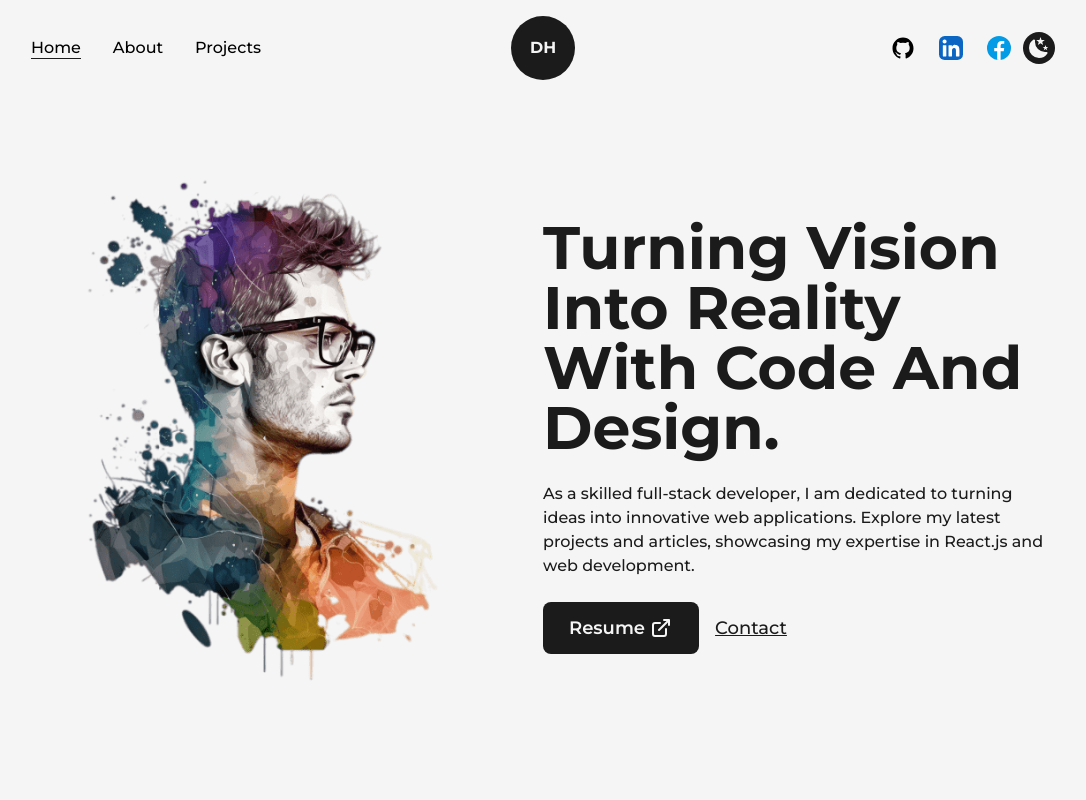
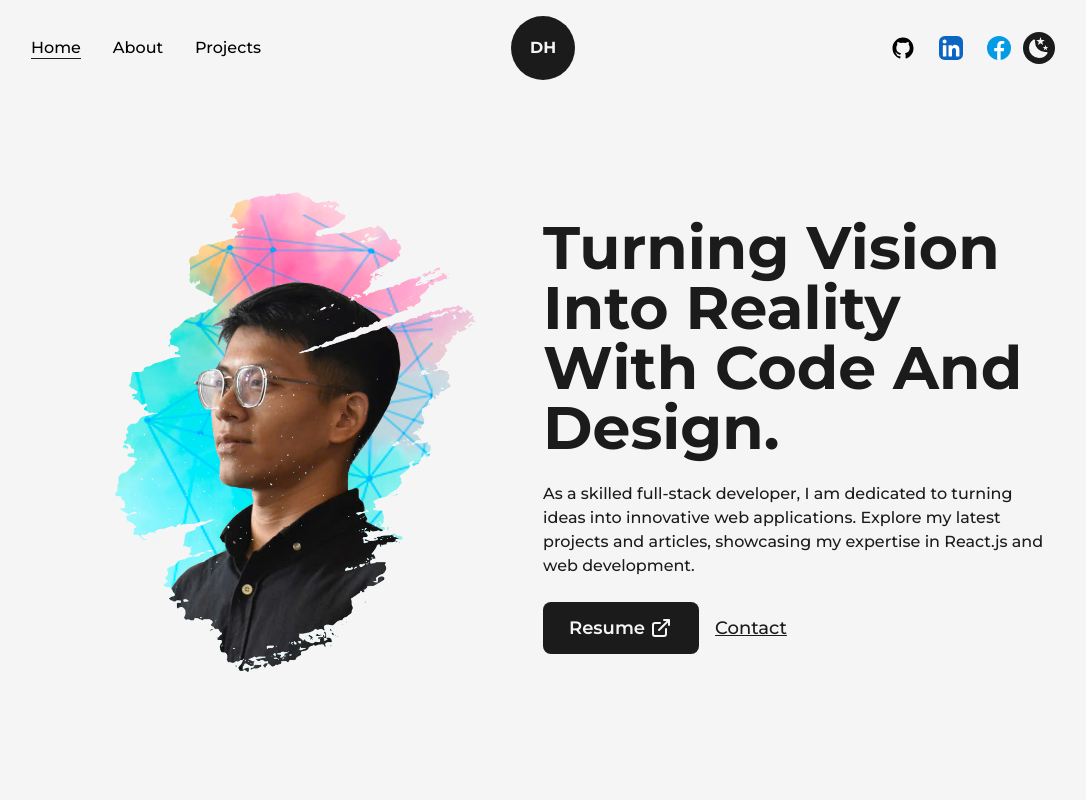
Before and after one commit to davidhuynhgit/profile, a Next.js app: page / in a window 1280 px wide. Shown: the top 800 px of the page, without its empty margins (97-1183 px from the left). Built offline with nearby package versions, Linux system fonts and the light colour scheme.

Commit message:
Update profile photos

```diff
--- a/src/pages/about.js
+++ b/src/pages/about.js
@@ -78,7 +78,7 @@ const about = () => {
               <Image
                 src={profilePic}
                 alt="David"
-                className="relative w-full h-auto rounded-2xl z-1 bg-circularLight"
+                className="relative w-full h-auto rounded-2xl z-1 bg-radial"
                 priority
                 sizes="(max-width: 768px) 100vw, (max-width: 1200px) 50vw, 33vw"
               />
--- a/src/pages/index.js
+++ b/src/pages/index.js
@@ -3,7 +3,7 @@ import Image from 'next/image'
 import { Inter } from 'next/font/google'
 import styles from '@/styles/Home.module.css'
 import Layout from '@/component/Layout'
-import profilePic from "../../public/images/profile/developer-pic-1.png"
+import profilePic from "../../public/images/profile/IndexPhoto.png"
 import AnimatedText from '@/component/AnimatedText'
 import Link from 'next/link'
 import { LinkArrow } from '@/component/Icon'
--- a/tailwind.config.js
+++ b/tailwind.config.js
@@ -47,6 +47,8 @@ module.exports = {
 
         circularDarkSm:
             "repeating-radial-gradient(rgba(255,255,255,0.5) 2px,#1b1b1b 4px,#1b1b1b 40px)",
+        radial:
+            "radial-gradient(#0000, rgba(0,0,0,0.5))",
       }
     },
     screens:{
```
Also changed, not shown: public/images/profile/IndexPhoto.png (added).
